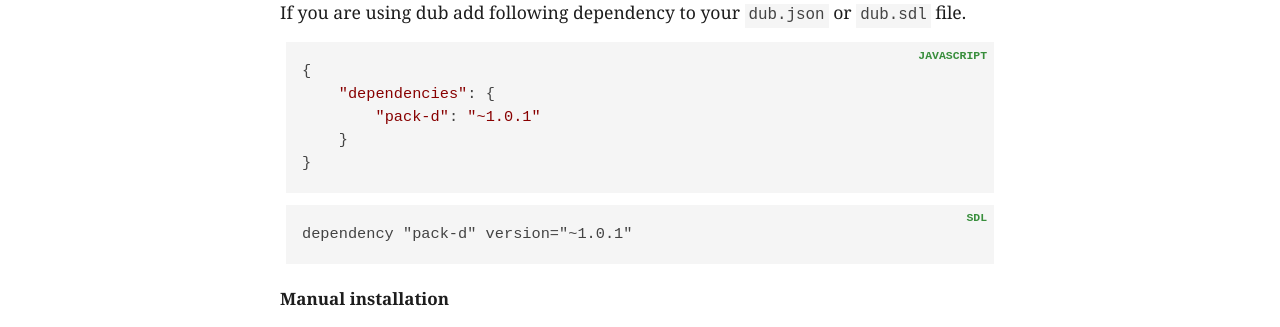
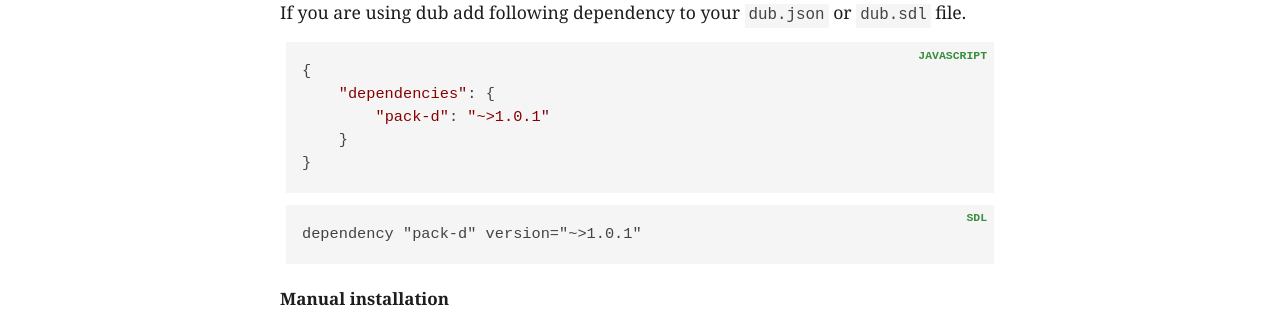
Before and after one commit to robik/pack-d, a Jekyll site: the page built from docs/pages/installation.md, in a window 1280 px wide. Shown: the part 229-556 px from the top of the page. Built offline with Jekyll 4.4.1, drawn with Linux system fonts in a browser that asks for light colours; nearby versions of some CDN libraries.

```diff
--- a/docs/pages/installation.md
+++ b/docs/pages/installation.md
@@ -12,13 +12,13 @@ If you are using dub add following dependency to your `dub.json` or `dub.sdl` fi
 {% highlight js %}
 {
     "dependencies": {
-        "pack-d": "~{{site.version}}"
+        "pack-d": "~>{{site.version}}"
     }
 }
 {% endhighlight %}
 
 {% highlight sdl %}
-dependency "pack-d" version="~{{site.version}}"
+dependency "pack-d" version="~>{{site.version}}"
 {% endhighlight %}
 
 #### Manual installation
```
